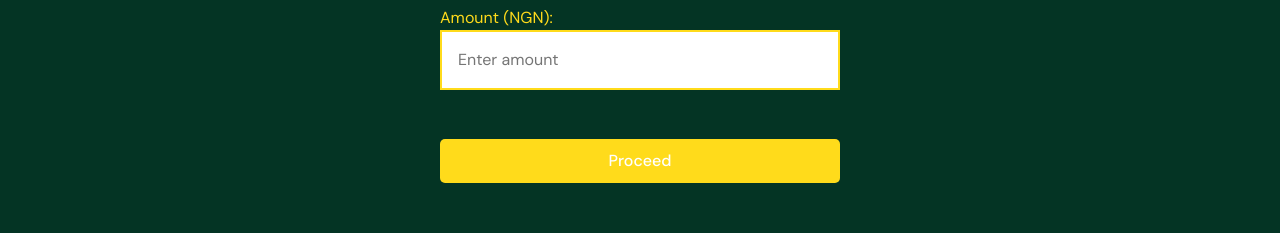
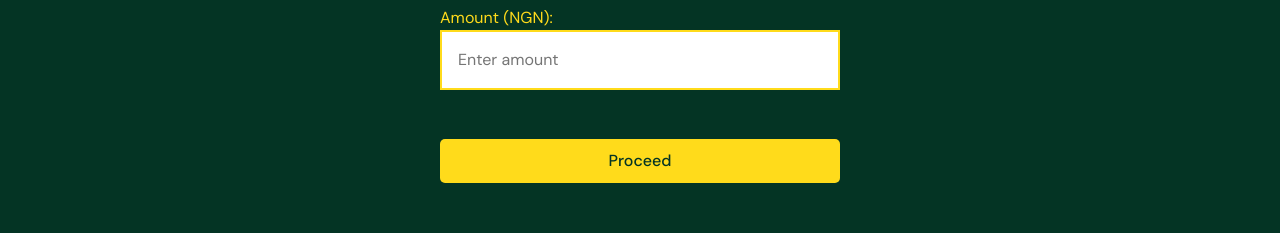
Before and after one commit to Ibeneme/IUF, a React (Vite) app: page / in a window 1280 px wide. Shown: the part 3040-3273 px from the top of the page. Built offline with nearby package versions, Linux system fonts and the light colour scheme; a web font is replaced by a local one.

Commit message:
first commit

```diff
--- a/src/pages/Payments/PaystackComponent.tsx
+++ b/src/pages/Payments/PaystackComponent.tsx
@@ -131,7 +131,7 @@ const PaystackComponent: React.FC = () => {
               onClick={handleProceed}
               style={{
                 backgroundColor: "#FFDB1B",
-                color: "#fff",
+                color: "#043424",
                 border: "none",
                 padding: "10px 15px",
                 cursor: "pointer",
```
Also changed, not shown: 1 other file (tests, documents, lock files or other folders).
